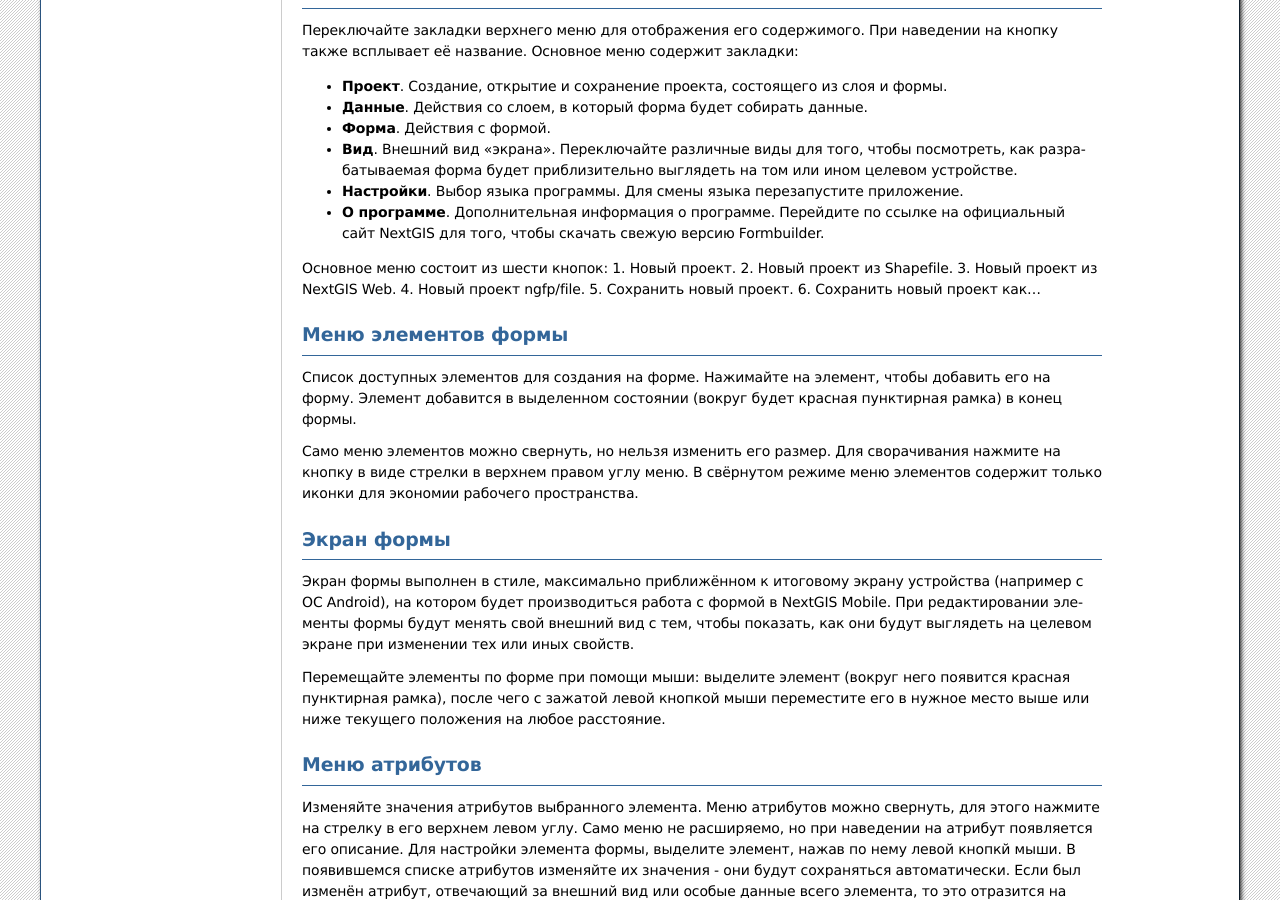
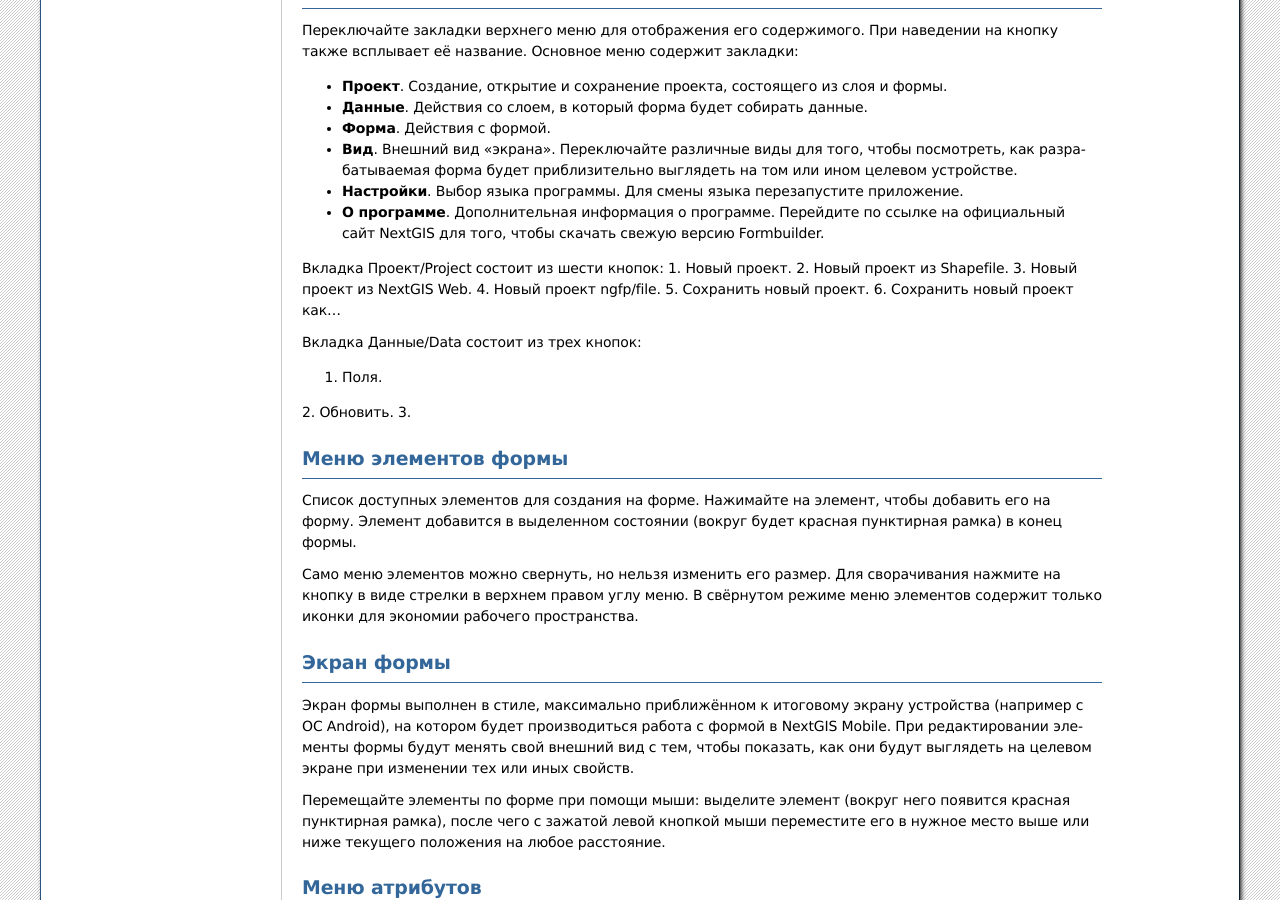
Before and after one commit to nextgis/docs_formbuilder, a Sphinx documentation site: the page built from source/gui.rst, in a window 1280 px wide and 900 px high, scrolled down 702 px. Built offline with Sphinx 7.4.7, drawn with Linux system fonts in a browser that asks for light colours; formulas are drawn with MathJax 3.

Commit message:
ngformbuilder

```diff
--- a/source/gui.rst
+++ b/source/gui.rst
@@ -33,13 +33,20 @@
 
 .. _ngfb_menu_left:
 
-Основное меню состоит из шести кнопок:
+Вкладка Проект/Project состоит из шести кнопок:
 1. Новый проект.
 2. Новый проект из Shapefile.
 3. Новый проект из NextGIS Web.
 4. Новый проект ngfp/file.
 5. Сохранить новый проект.
 6. Сохранить новый проект как...
+
+Вкладка Данные/Data состоит из трех кнопок:
+
+1. Поля.
+2. Обновить.
+3.
+
 
 Меню элементов формы
 --------------------
```
